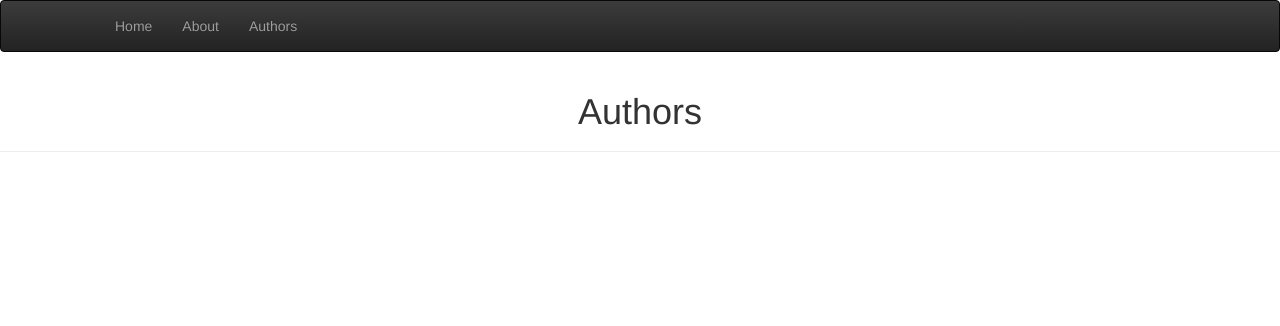
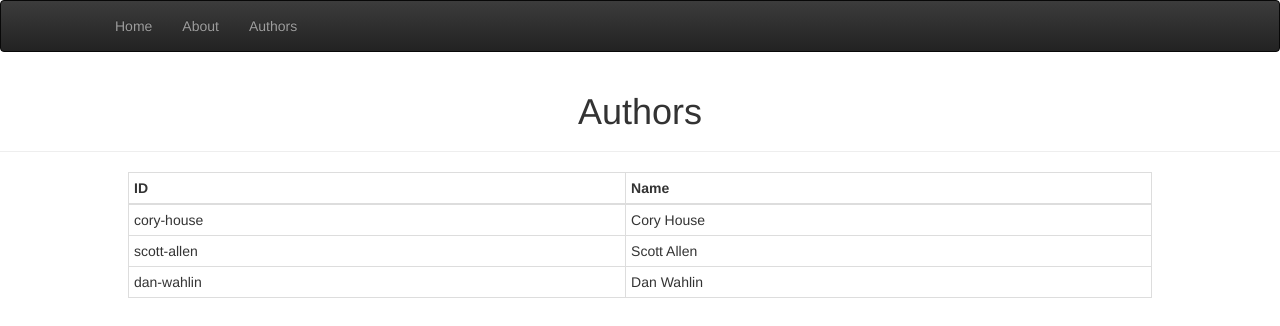
Before and after one commit to architMahto/react-flux-ps-course, a React (Create React App) app: page /authors in a window 1280 px wide. Shown: the top 326 px of the page. Built offline with nearby package versions, Linux system fonts and the light colour scheme.

Commit message:
Displayed data from Table API

```diff
--- a/src/Api/AuthorApi.js
+++ b/src/Api/AuthorApi.js
@@ -2,16 +2,16 @@ import { AUTHORS_DATA } from './AuthorData';
 import _ from 'lodash';
 
 class AuthorApi {
-	_generateId = (author) => {
+	static _generateId = (author) => {
 		return `${author.firstName.toLowerCase()}-${author.lastName.toLowerCase()}`;
 	};
 
-	_clone = (item) => {
+	static _clone = (item) => {
 		// return cloned copy so that the item is passed by value instead of by reference
 		return JSON.parse(JSON.stringify(item));
 	};
 
-	addAuthor(author) {
+	static addAuthor(author) {
 		if (author.id) {
 			let existingAuthorIndex = _.indexOf(AUTHORS_DATA.authors, _.find(AUTHORS_DATA.authors, ));
 			AUTHORS_DATA.authors.splice(existingAuthorIndex, 1, author);
@@ -23,15 +23,15 @@ class AuthorApi {
 		return this._clone(author);
 	}
 
-	deleteAuthor(id) {
+	static deleteAuthor(id) {
 		_.remove(AUTHORS_DATA.authors, { id });
 	}
 
-	getAuthorById(id) {
+	static getAuthorById(id) {
 		return this._clone(_.find(AUTHORS_DATA.authors, { id }));
 	}
 
-	getAuthors() {
+	static getAuthors() {
 		return this._clone(AUTHORS_DATA.authors);
 	}
 }
--- a/src/Pages/Authors.js
+++ b/src/Pages/Authors.js
@@ -1,15 +1,50 @@
 import React, { Component } from 'react';
-import { PageHeader } from 'react-bootstrap';
+import { PageHeader, Table } from 'react-bootstrap';
+
+import './Authors.css';
 
 import AuthorApi from '../Api/AuthorApi';
 
 class Authors extends Component {
+	state = {
+		authors: []
+	};
+
+	static createAuthorRow(author) {
+		return (
+			<tr key={author.id}>
+				<td>{author.id}</td>
+				<td>{author.firstName} {author.lastName}</td>
+			</tr>
+		);
+	}
+
+	// set the state of the component
+	UNSAFE_componentWillMount() {
+		this.setState({
+			authors: AuthorApi.getAuthors()
+		});
+	}
+
 	render() {
 		return (
 			<div className="Authors-Page">
 				<PageHeader>
-					<h1>Authors</h1>
+					Authors
 				</PageHeader>
+				<div className="Authors-Table-Container">
+					<Table bordered condensed hover>
+						<thead>
+							<tr>
+								<th>ID</th>
+								<th>Name</th>
+							</tr>
+						</thead>
+						<tbody>
+							{this.state.authors.map(Authors.createAuthorRow, this)}
+						</tbody>
+					</Table>
+				</div>
 			</div>
 		);
 	}
--- a/src/Pages/Authors.scss
+++ b/src/Pages/Authors.scss
@@ -1,4 +1,10 @@
-.Authors-Page {
+.Authors-Table-Container {
 	margin: 0 auto;
 	max-width: 1024px;
 }
+
+Table {
+	tbody {
+		text-align: left;
+	}
+}
```
